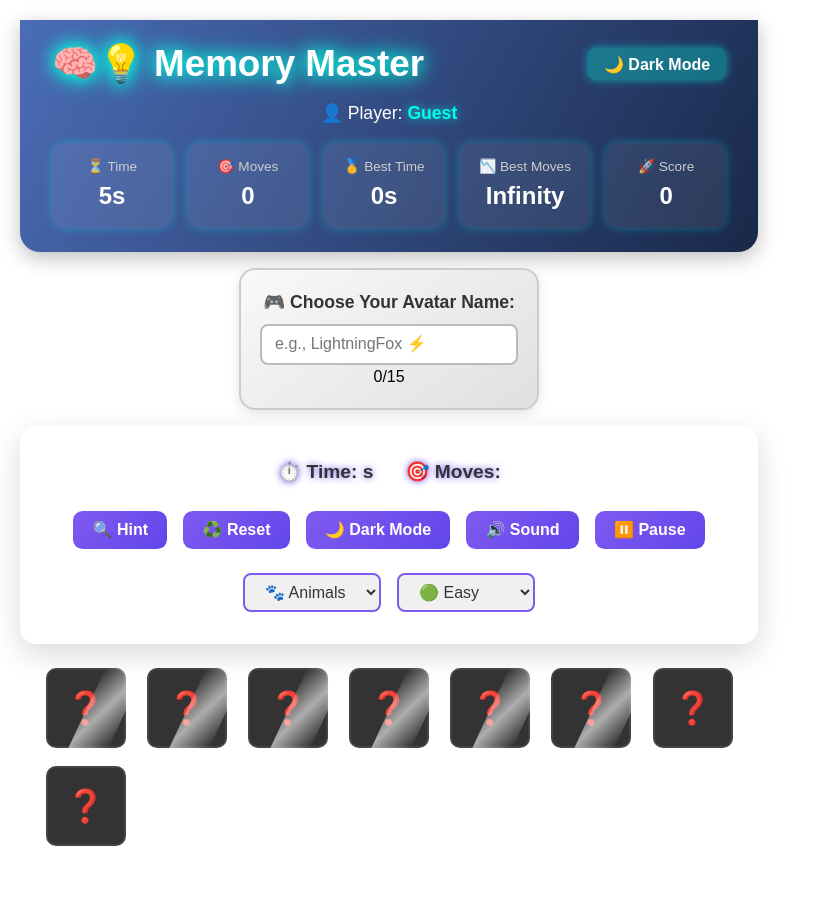
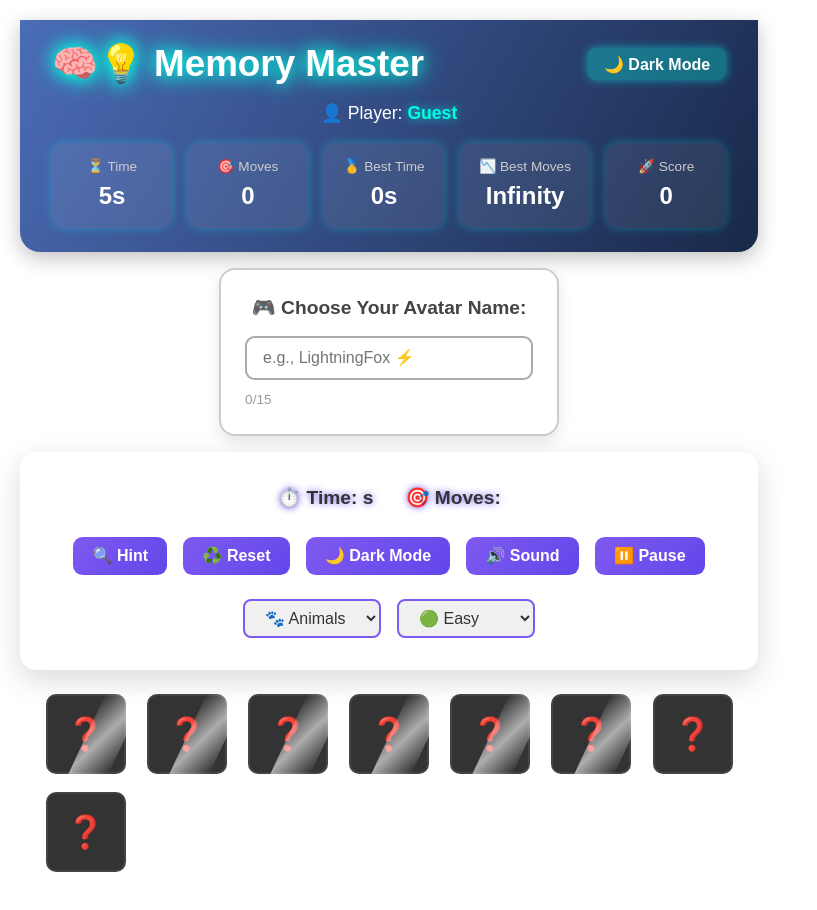
Before and after one commit to Satyam6201/Memory-Card-Game, a React (Vite) app: page / in a window 1280 px wide. Shown: the top 910 px of the page, without its empty margins (0-817 px from the left). Built offline with nearby package versions, Linux system fonts and the light colour scheme.

Commit message:
Add More Feature

```diff
--- a/src/style/playerForm.css
+++ b/src/style/playerForm.css
@@ -2,60 +2,101 @@
   display: flex;
   flex-direction: column;
   align-items: center;
+  padding: 1.5rem;
   margin: 1rem auto;
-  padding: 1.2rem;
+  background: var(--form-bg, #ffffff);
   border: 2px solid #ccc;
   border-radius: 1rem;
-  background: linear-gradient(145deg, #f9f9f9, #e0e0e0);
-  transition: all 0.3s ease-in-out;
-  max-width: 300px;
-  box-shadow: 0 4px 12px rgba(0, 0, 0, 0.1);
+  box-shadow: 0 6px 15px rgba(0, 0, 0, 0.1);
+  transition: all 0.3s ease;
+  max-width: 340px;
 }
 
 .player-form.focused {
-  border-color: #007bff;
-  background: #f0faff;
-  transform: scale(1.02);
+  border-color: #6a5acd;
+  transform: scale(1.03);
+  animation: pulseBorder 0.5s ease-in-out;
+}
+
+@keyframes pulseBorder {
+  0% {
+    box-shadow: 0 0 0 0 rgba(106, 90, 205, 0.6);
+  }
+  70% {
+    box-shadow: 0 0 0 10px rgba(106, 90, 205, 0);
+  }
+  100% {
+    box-shadow: 0 0 0 0 rgba(106, 90, 205, 0);
+  }
 }
 
 .player-form label {
-  font-size: 1.1rem;
-  margin-bottom: 0.5rem;
-  color: #333;
+  font-size: 1.2rem;
   font-weight: 600;
+  color: #444;
+  margin-bottom: 0.8rem;
 }
 
 .player-form input {
   width: 100%;
-  padding: 0.6rem 0.8rem;
+  padding: 0.7rem 1rem;
   font-size: 1rem;
-  border: 2px solid #bbb;
-  border-radius: 0.5rem;
+  border: 2px solid #aaa;
+  border-radius: 0.6rem;
   transition: all 0.3s ease;
   outline: none;
 }
 
 .player-form input:focus {
-  border-color: #007bff;
-  background-color: #fff;
-  box-shadow: 0 0 8px rgba(0, 123, 255, 0.3);
+  border-color: #6a5acd;
+  background-color: #f9f9ff;
+  box-shadow: 0 0 10px rgba(106, 90, 205, 0.3);
 }
 
-.player-form .greeting {
-  margin-top: 0.8rem;
-  font-size: 1rem;
-  font-weight: 500;
-  color: #4caf50;
-  animation: fadeInUp 0.6s ease-in-out;
+.form-footer {
+  width: 100%;
+  display: flex;
+  justify-content: space-between;
+  align-items: center;
+  margin-top: 0.6rem;
 }
 
-@keyframes fadeInUp {
+.char-count {
+  font-size: 0.85rem;
+  color: #999;
+}
+
+.greeting {
+  font-size: 1rem;
+  color: #28a745;
+  animation: slideIn 0.5s ease;
+}
+
+@keyframes slideIn {
   from {
     opacity: 0;
-    transform: translateY(10px);
+    transform: translateX(-15px);
   }
   to {
     opacity: 1;
-    transform: translateY(0);
+    transform: translateX(0);
   }
 }
+
+/* Optional: support for dark theme */
+body.dark .player-form {
+  background: #1e1e1e;
+  border-color: #555;
+}
+
+body.dark .player-form label,
+body.dark .char-count,
+body.dark .greeting {
+  color: #eee;
+}
+
+body.dark .player-form input {
+  background: #2a2a2a;
+  color: #f0f0f0;
+  border-color: #777;
+}
```
